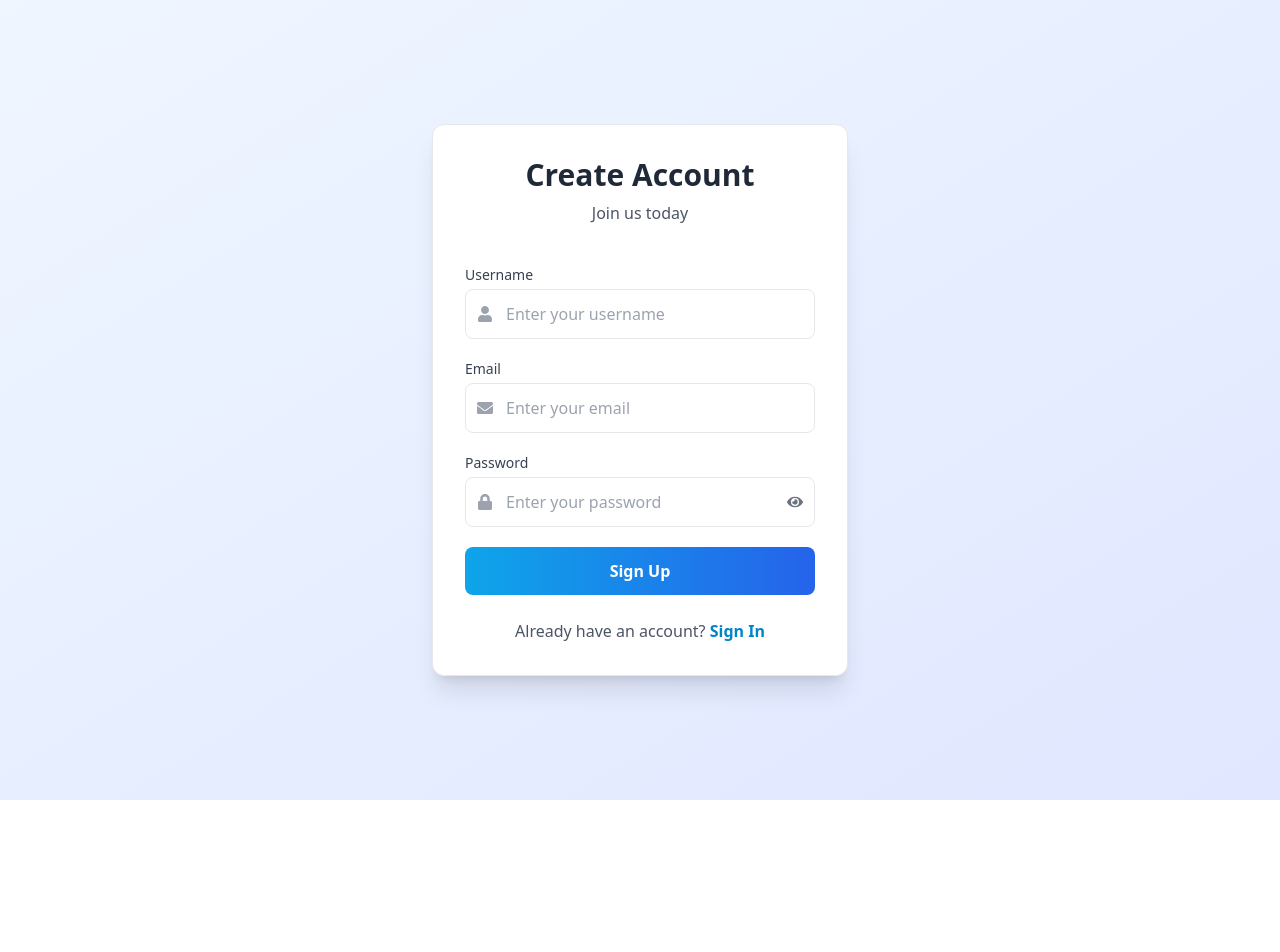
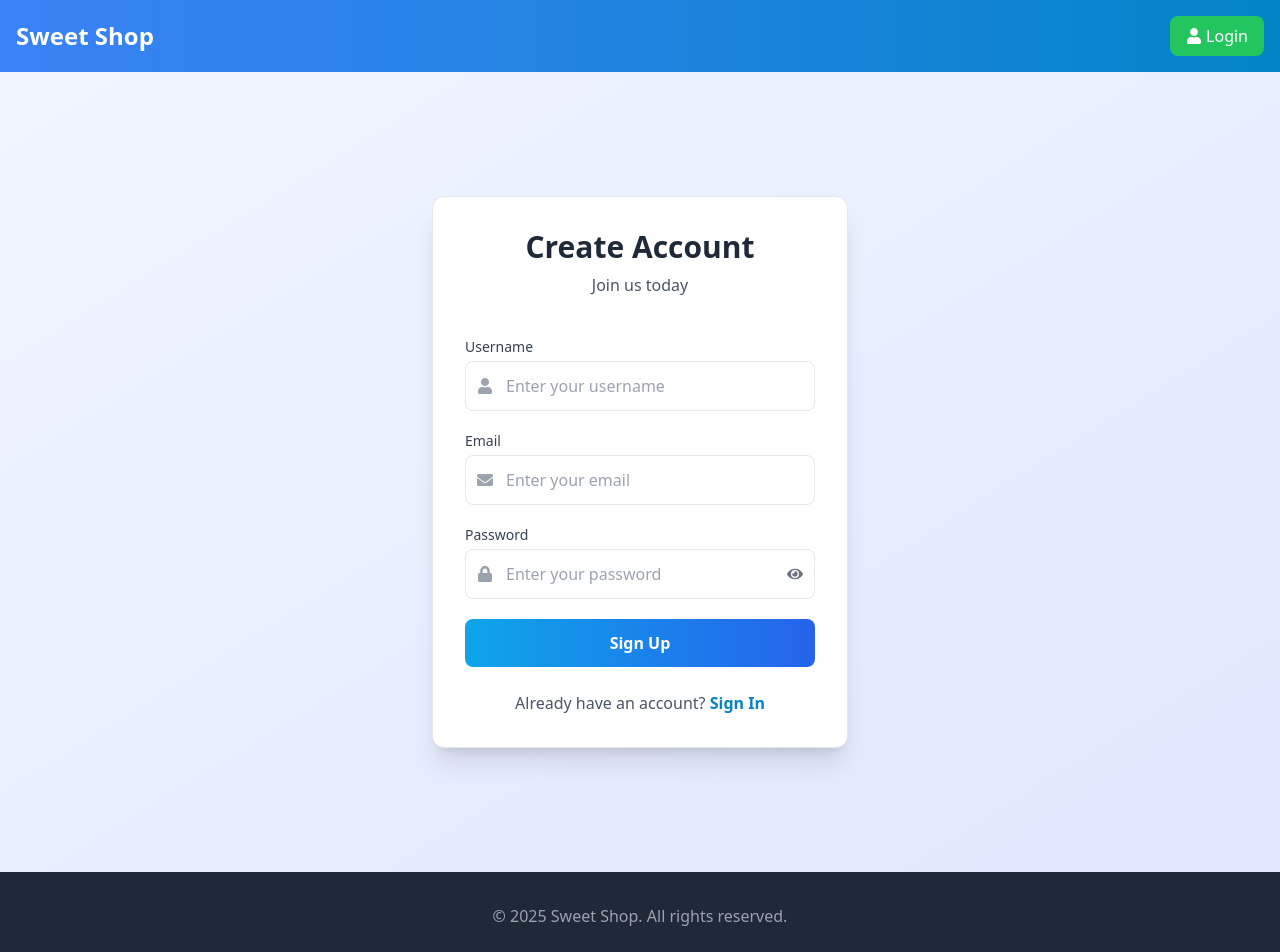
Before and after one commit to aditinageshwar/sweet-shop, a React (Vite) app in the folder frontend/: page /login in a window 1280 px wide. Shown: the top 952 px of the page. Before the commit the page ends 800 px from the top, so only its background shows below. Built offline with nearby package versions, Linux system fonts and the light colour scheme.

Commit message:
Added Header and Footer components to the application layout

```diff
--- a/frontend/src/App.jsx
+++ b/frontend/src/App.jsx
@@ -1,10 +1,13 @@
 import React, { useState, useEffect } from 'react';
-import { BrowserRouter, Routes, Route, Navigate } from 'react-router-dom';
+import { Routes, Route, Navigate, useNavigate } from 'react-router-dom';
 import Dashboard from './pages/Dashboard';
 import Login from './pages/Login';
 import Admin from './pages/Admin';
+import Header from './components/Header';
+import Footer from './components/Footer';
 
 function App() {
+  const navigateTo = useNavigate();
   const [isLoggedIn, setIsLoggedIn] = useState(!!localStorage.getItem('token'));
   const [isAdmin, setIsAdmin] = useState(false);
 
@@ -23,31 +26,21 @@ function App() {
     localStorage.removeItem('token');
     setIsLoggedIn(false);
     setIsAdmin(false);
+    navigateTo('/login');
   };
 
 
   return (
-    <BrowserRouter>
-      <div className="min-h-screen bg-gray-100 font-sans">
-        {isLoggedIn && (
-          <header className="bg-blue-600 text-white p-4 shadow-md">
-            <div className="container mx-auto flex justify-between items-center">
-              <h1 className="text-xl font-bold">Sweet Shop</h1>
-              <button onClick={handleLogout} className="bg-red-500 hover:bg-red-700 text-white px-4 py-2 rounded">
-                Logout
-              </button>
-            </div>
-          </header>
-        )}
-
+      <div className="min-h-screen bg-gradient-to-r from-blue-50 to-indigo-50 font-sans flex flex-col">
+        <Header isLoggedIn={isLoggedIn} isAdmin={isAdmin} handleLogout={handleLogout} />
         <Routes>
           <Route path="/" element={<Dashboard />} />
           <Route path="/dashboard" element={isLoggedIn ? <Dashboard /> : <Navigate to="/login" />} />
-          <Route path="/login" element={<Login />} />
+          <Route path="/login" element={<Login setIsLoggedIn={setIsLoggedIn} setIsAdmin={setIsAdmin} />} />
           <Route path="/admin" element={ isLoggedIn && isAdmin ? <Admin /> : <Navigate to="/dashboard" />} />
         </Routes>
+        <Footer isLoggedIn={isLoggedIn} isAdmin={isAdmin} />
       </div>
-    </BrowserRouter>
   );
 }
 
--- a/frontend/src/components/AdminPanel.jsx
+++ b/frontend/src/components/AdminPanel.jsx
@@ -1,4 +1,4 @@
-import React, { useState, useEffect } from 'react';
+import { useState, useEffect } from 'react';
 import api from '../api';
 import { FaEdit, FaTrash, FaPlus, FaBoxOpen } from 'react-icons/fa';
 
--- a/frontend/src/components/AuthForm.jsx
+++ b/frontend/src/components/AuthForm.jsx
@@ -3,7 +3,7 @@ import { useNavigate } from 'react-router-dom';
 import api from '../api';
 import { FaEye, FaEyeSlash, FaUser, FaEnvelope, FaLock } from 'react-icons/fa';
 
-const AuthForm = () => {
+const AuthForm = ({ setIsLoggedIn, setIsAdmin }) => {
   const navigateTo = useNavigate();
   const [form, setForm] = useState({ username: '', email: '', password: '' });
   const [isLogin, setIsLogin] = useState(false);
@@ -17,21 +17,16 @@ const AuthForm = () => {
       const endpoint = isLogin ? '/api/auth/login' : '/api/auth/register';
       const res = await api.post(endpoint, form);
 
-      if (isLogin) {
-        localStorage.setItem('token', res.data.token);
-        alert('Login successful');
-      } else {
-        alert('Registration successful');
-      }
+     if(res.data.token) {
+      localStorage.setItem('token', res.data.token);
+      setIsLoggedIn(true);
+      setIsAdmin(res.data.user.role === 'admin');
+     }
 
+      alert(isLogin ? 'Login successful' : 'Registration successful');
       setForm({ username: '', email: '', password: '' });
       setShowPassword(false);
-      if (res.data.user.role === 'admin') {
-        navigateTo('/admin');
-      }
-      else {
-        navigateTo('/');
-      }
+      navigateTo('/');
     }
     catch (err) {
       alert(err.response?.data?.error || 'An error occurred');
--- /dev/null
+++ b/frontend/src/components/Footer.jsx
@@ -0,0 +1,14 @@
+import { Link } from 'react-router-dom';
+import { FaFacebook, FaTwitter, FaInstagram } from 'react-icons/fa';
+
+const Footer = () => {
+  return (
+    <footer className="bg-gray-800">
+      <div className="text-center text-gray-400 py-8">
+        <p>&copy; 2025 Sweet Shop. All rights reserved.</p>
+      </div>
+    </footer>
+  );
+};
+
+export default Footer;
--- /dev/null
+++ b/frontend/src/components/Header.jsx
@@ -0,0 +1,46 @@
+import { Link } from 'react-router-dom';
+import { FaHome, FaCog, FaSignOutAlt, FaUser } from 'react-icons/fa';
+
+const Header = ({ isLoggedIn, isAdmin, handleLogout }) => {
+  return (
+    <header className="bg-gradient-to-r from-blue-500 to-sky-600 text-white shadow-lg">
+      <div className="container mx-auto px-4 py-4 flex justify-between items-center">
+        <Link to="/" className="text-2xl font-bold hover:text-blue-200 transition">
+          Sweet Shop
+        </Link>
+
+        <div className="flex items-center space-x-6">
+          {isLoggedIn ? (
+            <>
+              <Link to="/dashboard" className="hover:text-blue-200 transition flex items-center">
+                <FaHome className="mr-1" /> Dashboard
+              </Link>
+
+              {isAdmin && (
+                <Link to="/admin" className="hover:text-blue-200 transition flex items-center">
+                  <FaCog className="mr-1" /> Admin
+                </Link>
+              )}
+
+              <button
+                onClick={handleLogout}
+                className="bg-red-500 hover:bg-red-600 text-white px-4 py-2 rounded-lg transition flex items-center"
+              >
+                <FaSignOutAlt className="mr-1" /> Logout
+              </button>
+            </>
+          ) : (
+            <Link
+              to="/login"
+              className="bg-green-500 hover:bg-green-600 text-white px-4 py-2 rounded-lg transition flex items-center"
+            >
+              <FaUser className="mr-1" /> Login
+            </Link>
+          )}
+        </div>
+      </div>
+    </header>
+  );
+};
+
+export default Header;
--- a/frontend/src/components/SweetItem.jsx
+++ b/frontend/src/components/SweetItem.jsx
@@ -1,4 +1,3 @@
-import React from 'react';
 import api from '../api';
 import { FaShoppingCart} from 'react-icons/fa';
 import { BiSolidTagAlt } from "react-icons/bi";
--- a/frontend/src/components/SweetList.jsx
+++ b/frontend/src/components/SweetList.jsx
@@ -18,7 +18,7 @@ const SweetList = () => {
      {sweets.length > 0 ? (
       sweets.map(sweet => <SweetItem key={sweet._id} sweet={sweet} />)
      ):(
-       <p className="text-center text-gray-600 col-span-full">No sweets found</p>
+       <p className="text-center text-gray-600 col-span-full mb-72">No sweets found</p>
      )}
     </div>
     </div>
--- a/frontend/src/main.jsx
+++ b/frontend/src/main.jsx
@@ -1,7 +1,11 @@
 import React from 'react';
 import ReactDOM from 'react-dom/client';
 import App from './App.jsx';
+import { BrowserRouter } from 'react-router-dom';
 import './index.css'
 
-const root = ReactDOM.createRoot(document.getElementById('root'));
-root.render(<App />);
+ReactDOM.createRoot(document.getElementById('root')).render(
+  <BrowserRouter>
+    <App />
+  </BrowserRouter>
+);
--- a/frontend/src/pages/Dashboard.jsx
+++ b/frontend/src/pages/Dashboard.jsx
@@ -1,7 +1,7 @@
 import SweetList from '../components/SweetList';
 
 const Dashboard = () => (
-  <div className='bg-gradient-to-r from-blue-50 to-indigo-50'>
+  <div className='bg-gradient-to-r from-blue-50 to-indigo-50 mb-10'>
     <SweetList />
   </div>
 );
--- a/frontend/src/pages/Login.jsx
+++ b/frontend/src/pages/Login.jsx
@@ -1,9 +1,9 @@
 import React from 'react';
 import AuthForm from '../components/AuthForm';
 
-const Login = () => (
+const Login = ({ setIsLoggedIn, setIsAdmin }) => (
   <div className="flex items-center justify-center min-h-screen">
-    <AuthForm/>
+    <AuthForm setIsLoggedIn={setIsLoggedIn} setIsAdmin={setIsAdmin}/>
   </div>
 );
 
```
Also changed, not shown: 1 other file (tests, documents, lock files or other folders).
